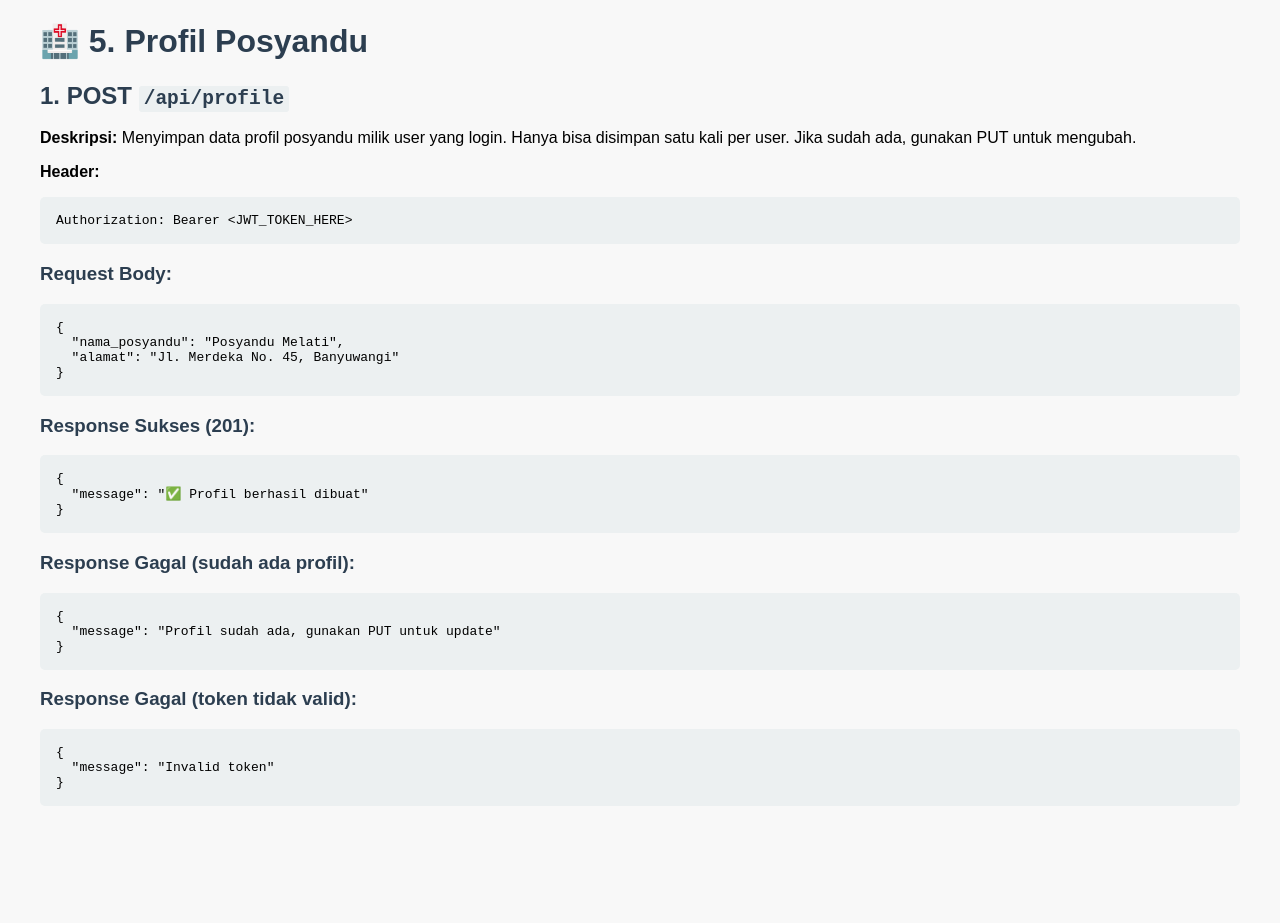
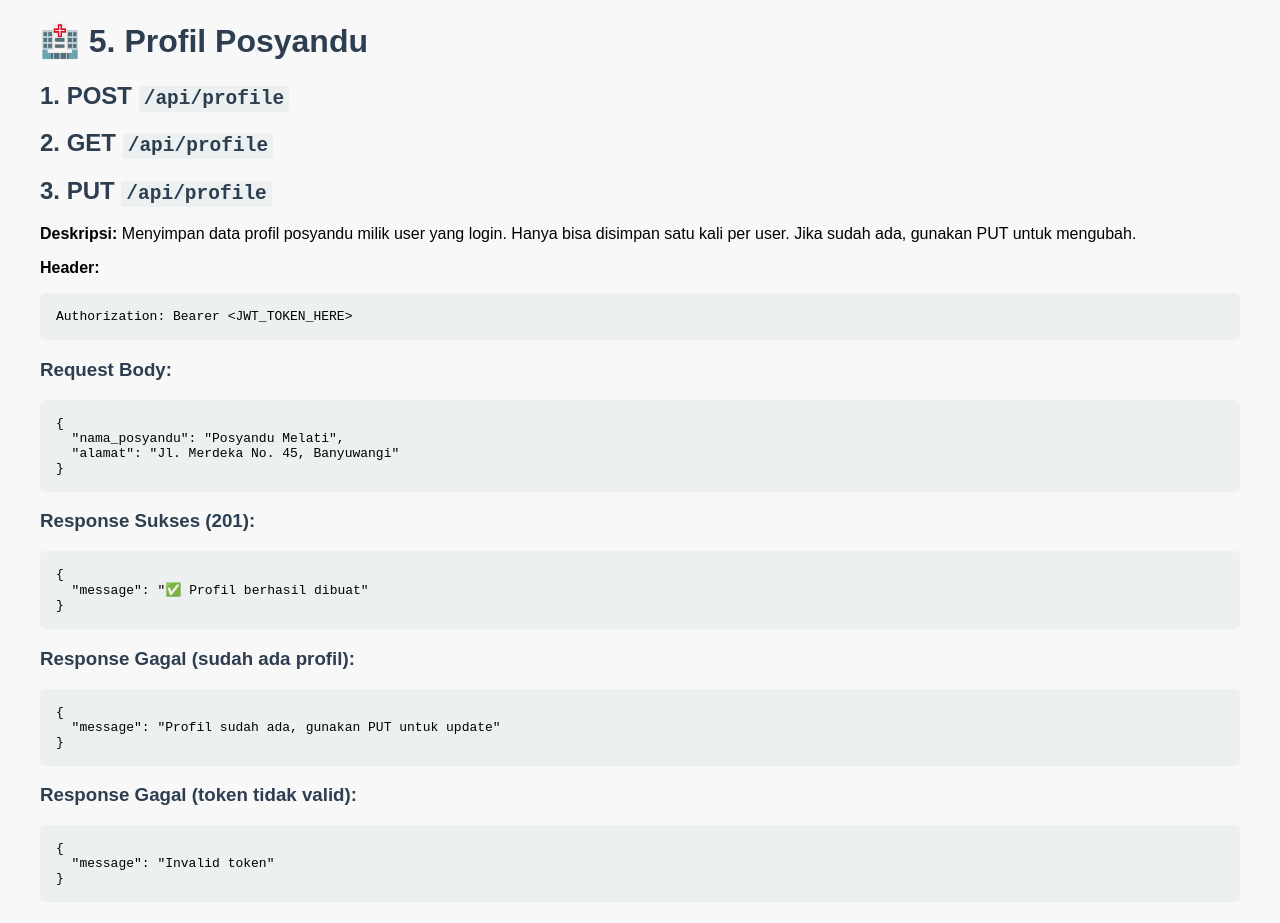
Before and after one commit to Faizz-spec/BackEnd-stunting, a website: page public/api-doc.html in a window 1280 px wide. Shown: the part 6680-7603 px from the top of the page. Before the commit the page ends 7558 px from the top, so only its background shows below. Drawn offline with Linux system fonts and the light colour scheme.

Commit message:
tambah endpoint psyandu profile

```diff
--- a/public/api-doc.html
+++ b/public/api-doc.html
@@ -309,6 +309,8 @@
 
 <div class="endpoint">
   <h2>1. POST <code>/api/profile</code></h2>
+    <h2>2. GET <code>/api/profile</code></h2>
+    <h2>3. PUT <code>/api/profile</code></h2>
   <p><strong>Deskripsi:</strong> Menyimpan data profil posyandu milik user yang login. Hanya bisa disimpan satu kali per user. Jika sudah ada, gunakan PUT untuk mengubah.</p>
 
   <p><strong>Header:</strong></p>
```
